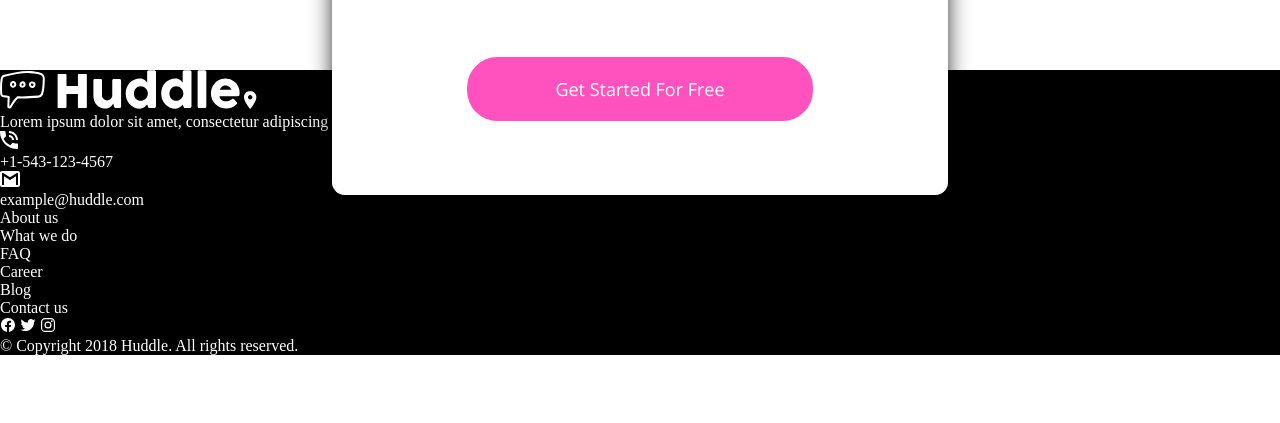
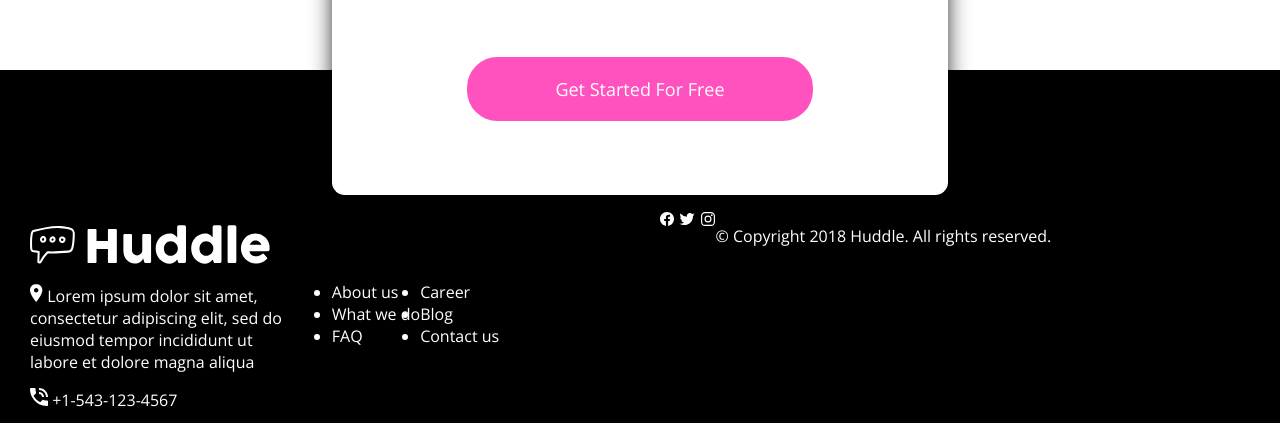
Before and after one commit to hameedah2020/responsive-landing-page-task, a plain HTML site: page index.html in a window 1280 px wide. Shown: the part 1890-2313 px from the top of the page. Before the commit the page ends 2245 px from the top, so only its background shows below. Drawn offline with nearby package versions, Linux system fonts and the light colour scheme.

Commit message:
stuck on footer

```diff
--- a/index.html
+++ b/index.html
@@ -74,18 +74,21 @@
       </section>
     </main>
     <footer>
+        <div class="footer">
       <div class="contact">
-        <img src="images/logo-white.svg" />
-        <img src="images/icon-location.svg"  />
+        <p><img src="images/logo-white.svg" style="align-self:flex-start" /></p>
         <p>
-          Lorem ipsum dolor sit amet, consectetur adipiscing elit, sed do
-          eiusmod tempor incididunt ut labore et dolore magna aliqua
-        </p>
-        <img src="images/icon-phone.svg">
-        <p>+1-543-123-4567</p>
-        <img src="images/icon-email.svg">
-        <p>example@huddle.com</p>
-        <nav>
+       <img src="images/icon-location.svg"  />
+        <span>
+          Lorem ipsum dolor sit amet,<br> consectetur adipiscing elit, sed do<br>
+          eiusmod tempor incididunt ut<br> labore et dolore magna aliqua
+        </span></p>
+        <p><img src="images/icon-phone.svg">
+        <span>+1-543-123-4567</span></p>
+        <p><img src="images/icon-email.svg">
+        <span>example@huddle.com</span></p>
+      </div>
+        <nav class="about">
             <ul>
                 <li>About us</li>
                 <li>What we do</li>
@@ -97,18 +100,19 @@
                 <li>Contact us</li>
             </ul>
         </nav>
-        <div class="socials"></div>
+        <div class="socials">
         <ion-icon name="logo-facebook"></ion-icon>
         <ion-icon name="logo-twitter"></ion-icon>
         <ion-icon name="logo-instagram"></ion-icon>
 
+</div>
 
-      </div>
       <p>
         &copy;   Copyright 2018 Huddle. All rights reserved.
       </p>
     </footer>
     <script type="module" src="https://unpkg.com/ionicons@5.5.2/dist/ionicons/ionicons.esm.js"></script>
 <script nomodule src="https://unpkg.com/ionicons@5.5.2/dist/ionicons/ionicons.js"></script>
-  </body>
+ </div>
+ </body>
 </html>
--- a/styles.css
+++ b/styles.css
@@ -186,5 +186,36 @@ transform:translate(0,125px);
 footer{
     background-color: black;
     color: white;
+   display: flex;
+
+
+
+
+
+
 
 }
+
+
+.footer{
+
+    margin-top: 140px;
+    display: flex;
+    justify-content: space-around;
+    font-size:16px;
+    font-family: 'Open Sans', sans-serif;
+
+}
+.footer p{
+    margin-top: 15px;
+}
+.contact{
+    margin-left: 30px;
+}
+.about{
+  box-sizing: border-box;
+    display: flex;
+    justify-content: space-between;
+   align-items: center;
+   padding: 0  10rem 30px 50px;
+}
```
